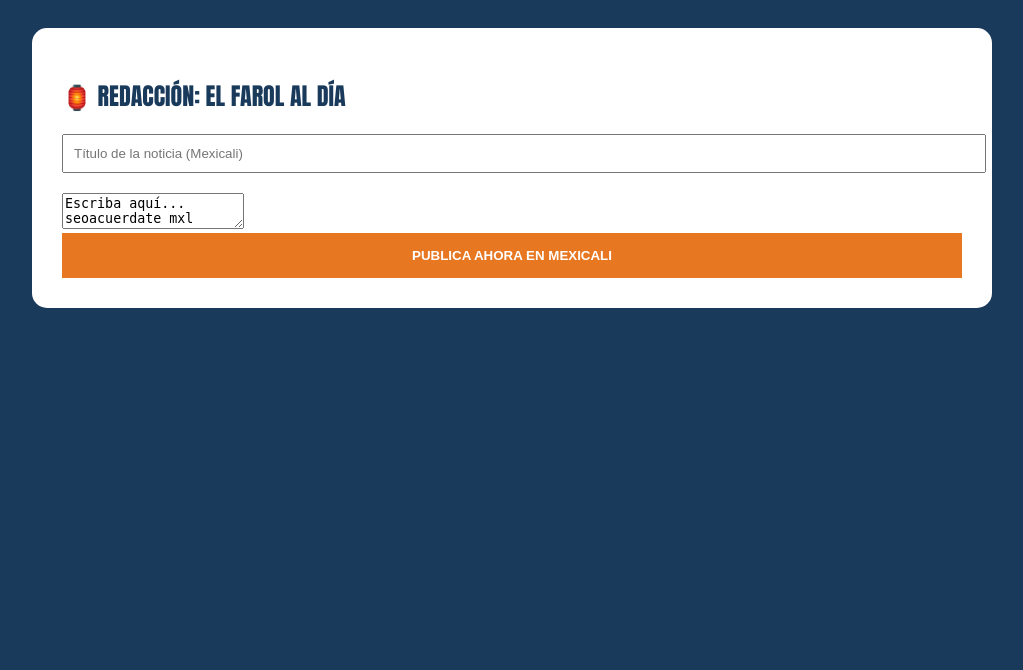
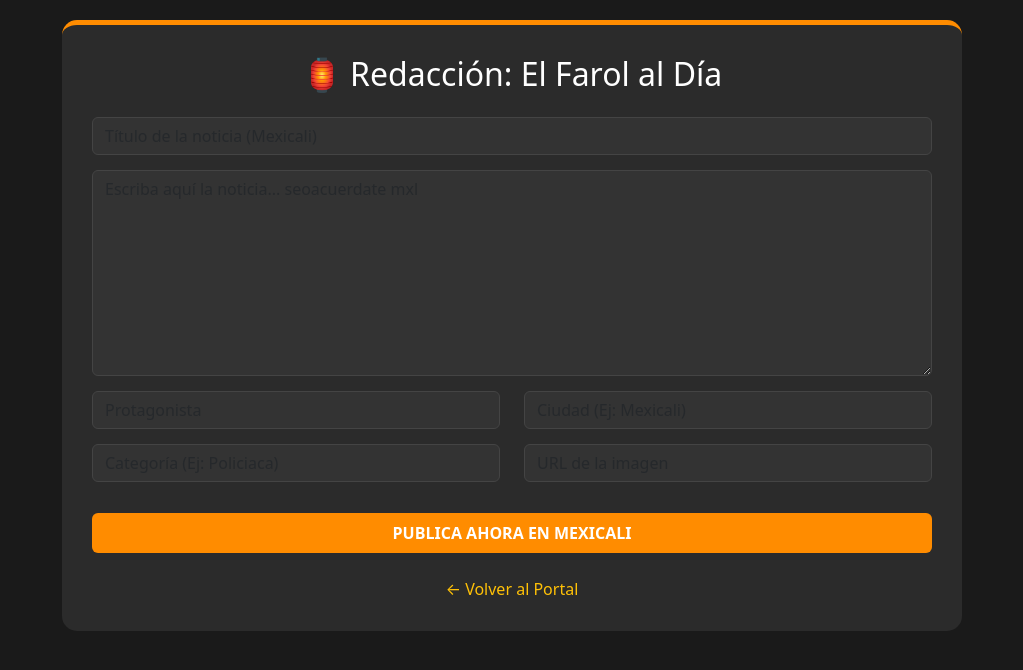
Before and after one commit to josecolor/farol-web., a Flask app: template templates/admin.html in a window 1280 px wide. Shown: the top 670 px of the page, without its empty margins (128-1151 px from the left). Run offline with Flask 3, Linux system fonts and the light colour scheme; the template is opened without the code that fills it, so the values that code supplies are empty; some libraries are stand-ins or nearby versions.

Commit message:
Update admin.html

```diff
--- a/templates/admin.html
+++ b/templates/admin.html
@@ -2,33 +2,38 @@
 <html lang="es">
 <head>
     <meta charset="UTF-8">
-    <title>🏮 Redacción - El Farol al Día</title>
-    <script src="https://cdn.tiny.cloud/1/no-api-key/tinymce/6/tinymce.min.js" referrerpolicy="origin"></script>
-    <script>
-      tinymce.init({
-        selector: '#editor',
-        plugins: 'image link media lists',
-        toolbar: 'undo redo | styles | bold italic | alignleft aligncenter alignright | image media',
-        images_upload_url: '/upload',
-        automatic_uploads: true
-      });
-    </script>
+    <title>Redacción - El Farol al Día</title>
+    <link rel="stylesheet" href="https://cdn.jsdelivr.net/npm/bootstrap@5.3.0/dist/css/bootstrap.min.css">
     <style>
-        body { background: #1a3a5c; color: white; font-family: 'Roboto', sans-serif; padding: 20px; }
-        .editor-container { background: white; color: #333; padding: 30px; border-radius: 15px; max-width: 900px; margin: auto; }
-        h2 { font-family: 'Impact'; color: #1a3a5c; text-transform: uppercase; }
-        .btn-farol { background-color: #E87722; color: white; font-weight: bold; border: none; padding: 15px; width: 100%; cursor: pointer; }
+        body { background-color: #1a1a1a; color: white; padding: 20px; }
+        .editor-container { background: #2b2b2b; padding: 30px; border-radius: 15px; border-top: 5px solid #ff8c00; max-width: 900px; margin: auto; }
+        .btn-farol { background-color: #ff8c00; color: white; font-weight: bold; border: none; width: 100%; }
+        .form-control { background: #333; color: white; border: 1px solid #444; margin-bottom: 15px; }
+        .form-control:focus { background: #444; color: white; border-color: #ff8c00; }
     </style>
 </head>
 <body>
     <div class="editor-container">
-        <h2>🏮 Redacción: El Farol al Día</h2>
+        <h2 class="mb-4 text-center">🏮 Redacción: El Farol al Día</h2>
         <form method="POST">
-            <input type="hidden" name="csrf_token" value="{{ csrf_token() }}">
-            <input type="text" name="titulo" placeholder="Título de la noticia (Mexicali)" style="width:100%; margin-bottom: 20px; padding: 10px;">
-            <textarea id="editor" name="contenido">Escriba aquí... seoacuerdate mxl</textarea>
-            <button type="submit" class="btn-farol">PUBLICA AHORA EN MEXICALI</button>
+            <input type="text" name="titulo" placeholder="Título de la noticia (Mexicali)" class="form-control" required>
+            <textarea name="contenido" placeholder="Escriba aquí la noticia... seoacuerdate mxl" class="form-control" rows="8" required></textarea>
+
+            <div class="row">
+                <div class="col-md-6"><input type="text" name="protagonista" placeholder="Protagonista" class="form-control"></div>
+                <div class="col-md-6"><input type="text" name="ciudad" placeholder="Ciudad (Ej: Mexicali)" class="form-control"></div>
+            </div>
+
+            <div class="row">
+                <div class="col-md-6"><input type="text" name="categoria" placeholder="Categoría (Ej: Policiaca)" class="form-control"></div>
+                <div class="col-md-6"><input type="text" name="imagen_url" placeholder="URL de la imagen" class="form-control"></div>
+            </div>
+
+            <button type="submit" class="btn btn-farol py-2 mt-3">PUBLICA AHORA EN MEXICALI</button>
         </form>
+        <div class="text-center mt-4">
+            <a href="/" class="text-warning" style="text-decoration:none;">← Volver al Portal</a>
+        </div>
     </div>
 </body>
 </html>
```
